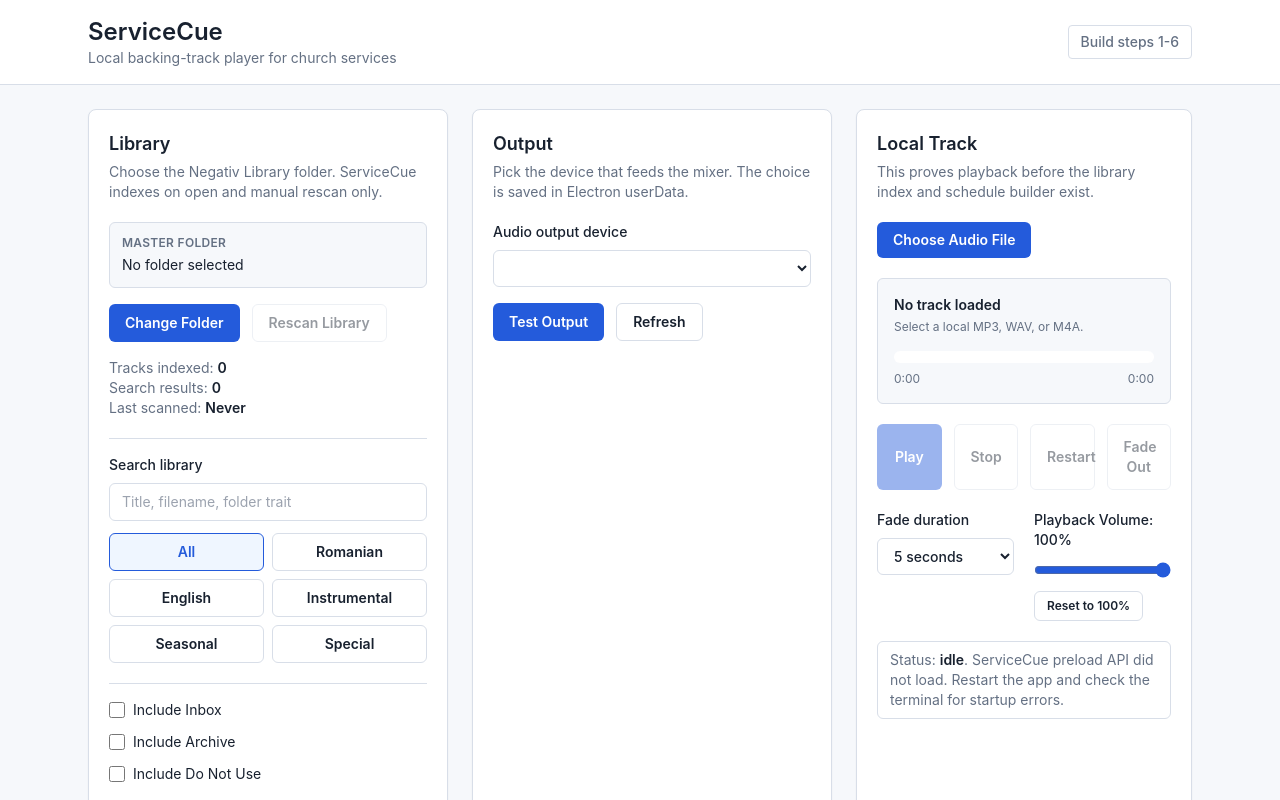
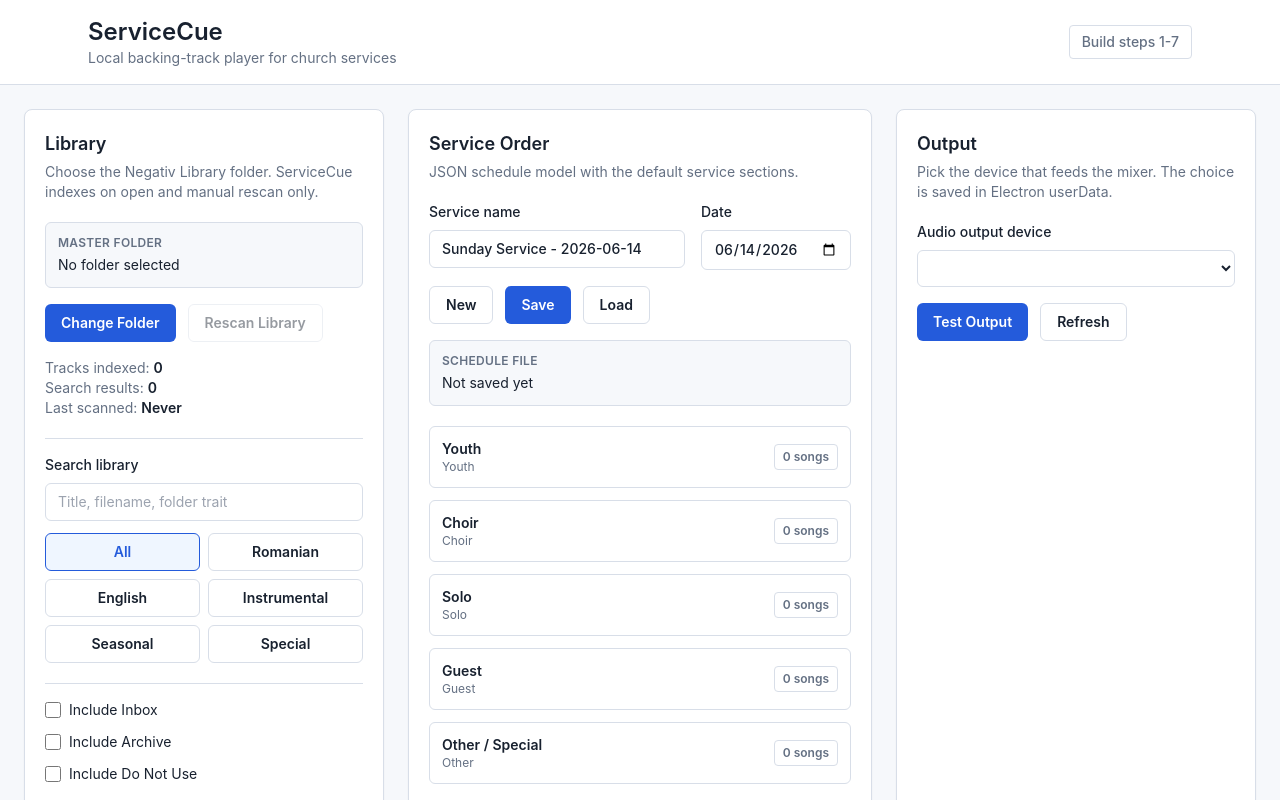
Before and after one commit to dpruteanu/servicecue, a React (Vite) app: page / in a window 1280 px wide. Shown: the top 800 px of the page. Built offline with nearby package versions, Linux system fonts and the light colour scheme.

Commit message:
Add service schedule JSON model

```diff
--- a/src/renderer/src/App.tsx
+++ b/src/renderer/src/App.tsx
@@ -9,9 +9,17 @@
 type AppSettings = Awaited<ReturnType<typeof window.serviceCue.readSettings>>;
 type LibraryIndex = Awaited<ReturnType<typeof window.serviceCue.readLibraryIndex>>;
 type LibraryTrack = LibraryIndex["tracks"][number];
+type ServiceSchedule = Parameters<typeof window.serviceCue.saveSchedule>[0];
 type FolderFilter = "All" | "Romanian" | "English" | "Instrumental" | "Seasonal" | "Special";
 
 const folderFilters: FolderFilter[] = ["All", "Romanian", "English", "Instrumental", "Seasonal", "Special"];
+const defaultScheduleSections: Array<{ name: string; type: ServiceSchedule["sections"][number]["type"] }> = [
+  { name: "Youth", type: "Youth" },
+  { name: "Choir", type: "Choir" },
+  { name: "Solo", type: "Solo" },
+  { name: "Guest", type: "Guest" },
+  { name: "Other / Special", type: "Other" },
+];
 
 function formatTime(seconds: number) {
   if (!Number.isFinite(seconds) || seconds <= 0) {
@@ -60,11 +68,37 @@
   }).format(new Date(value));
 }
 
+function todayDateString() {
+  return new Date().toISOString().slice(0, 10);
+}
+
+function createDefaultSchedule(): ServiceSchedule {
+  const now = new Date().toISOString();
+  const date = todayDateString();
+
+  return {
+    id: crypto.randomUUID(),
+    name: `Sunday Service - ${date}`,
+    date,
+    sections: defaultScheduleSections.map((section, index) => ({
+      id: crypto.randomUUID(),
+      name: section.name,
+      type: section.type,
+      sortOrder: index,
+      items: [],
+    })),
+    createdAt: now,
+    updatedAt: now,
+  };
+}
+
 export function App() {
   const playerRef = useRef<ServiceCueAudioPlayer | null>(null);
   const [settings, setSettings] = useState<AppSettings | null>(null);
   const [libraryIndex, setLibraryIndex] = useState<LibraryIndex>({ tracks: [] });
   const [isScanning, setIsScanning] = useState(false);
+  const [schedule, setSchedule] = useState<ServiceSchedule>(() => createDefaultSchedule());
+  const [scheduleFilePath, setScheduleFilePath] = useState<string | null>(null);
   const [searchQuery, setSearchQuery] = useState("");
   const [folderFilter, setFolderFilter] = useState<FolderFilter>("All");
   const [devices, setDevices] = useState<DeviceOption[]>([]);
@@ -253,6 +287,53 @@
     }
   }
 
+  function handleNewSchedule() {
+    setSchedule(createDefaultSchedule());
+    setScheduleFilePath(null);
+    setMessage("Created a new empty service order.");
+  }
+
+  function updateScheduleName(name: string) {
+    setSchedule((currentSchedule) => ({
+      ...currentSchedule,
+      name,
+      updatedAt: new Date().toISOString(),
+    }));
+  }
+
+  function updateScheduleDate(date: string) {
+    setSchedule((currentSchedule) => ({
+      ...currentSchedule,
+      date,
+      updatedAt: new Date().toISOString(),
+    }));
+  }
+
+  async function handleSaveSchedule() {
+    try {
+      const result = await window.serviceCue.saveSchedule(schedule);
+      setSchedule(result.schedule);
+      setScheduleFilePath(result.filePath);
+      setMessage(`Saved schedule to ${result.filePath}.`);
+    } catch (error) {
+      setMessage(error instanceof Error ? error.message : "Could not save the service schedule.");
+    }
+  }
+
+  async function handleLoadSchedule() {
+    try {
+      const result = await window.serviceCue.loadSchedule();
+
+      if (result) {
+        setSchedule(result.schedule);
+        setScheduleFilePath(result.filePath);
+        setMessage(`Loaded schedule from ${result.filePath}.`);
+      }
+    } catch (error) {
+      setMessage(error instanceof Error ? error.message : "Could not load the service schedule.");
+    }
+  }
+
   async function handlePickTrack() {
     const filePath = await window.serviceCue.pickAudioFile();
 
@@ -351,12 +432,12 @@
             <p className="text-sm text-cue-muted">Local backing-track player for church services</p>
           </div>
           <div className="rounded border border-cue-line px-3 py-1.5 text-sm font-medium text-cue-muted">
-            Build steps 1-6
+            Build steps 1-7
           </div>
         </div>
       </header>
 
-      <section className="mx-auto grid max-w-6xl gap-6 px-6 py-6 xl:grid-cols-[360px_360px_1fr]">
+      <section className="mx-auto grid max-w-7xl gap-6 px-6 py-6 xl:grid-cols-[360px_minmax(360px,1fr)_360px]">
         <div className="rounded-lg border border-cue-line bg-white p-5 shadow-sm">
           <h2 className="text-lg font-semibold">Library</h2>
           <p className="mt-1 text-sm text-cue-muted">
@@ -492,6 +573,82 @@
         </div>
 
         <div className="rounded-lg border border-cue-line bg-white p-5 shadow-sm">
+          <h2 className="text-lg font-semibold">Service Order</h2>
+          <p className="mt-1 text-sm text-cue-muted">
+            JSON schedule model with the default service sections.
+          </p>
+
+          <div className="mt-5 grid gap-4 sm:grid-cols-[1fr_150px]">
+            <label className="block text-sm font-medium">
+              Service name
+              <input
+                className="mt-2 w-full rounded-md border border-cue-line px-3 py-2 text-sm"
+                value={schedule.name}
+                onChange={(event) => updateScheduleName(event.target.value)}
+              />
+            </label>
+
+            <label className="block text-sm font-medium">
+              Date
+              <input
+                className="mt-2 w-full rounded-md border border-cue-line px-3 py-2 text-sm"
+                type="date"
+                value={schedule.date}
+                onChange={(event) => updateScheduleDate(event.target.value)}
+              />
+            </label>
+          </div>
+
+          <div className="mt-4 flex flex-wrap gap-3">
+            <button
+              className="rounded-md border border-cue-line px-4 py-2 text-sm font-semibold hover:bg-cue-panel"
+              type="button"
+              onClick={handleNewSchedule}
+            >
+              New
+            </button>
+            <button
+              className="rounded-md bg-cue-action px-4 py-2 text-sm font-semibold text-white hover:bg-cue-actionDark"
+              type="button"
+              onClick={() => void handleSaveSchedule()}
+            >
+              Save
+            </button>
+            <button
+              className="rounded-md border border-cue-line px-4 py-2 text-sm font-semibold hover:bg-cue-panel"
+              type="button"
+              onClick={() => void handleLoadSchedule()}
+            >
+              Load
+            </button>
+          </div>
+
+          <div className="mt-4 rounded-md border border-cue-line bg-cue-panel p-3">
+            <div className="text-xs font-semibold uppercase tracking-wide text-cue-muted">Schedule file</div>
+            <div className="mt-1 break-all text-sm">{scheduleFilePath ?? "Not saved yet"}</div>
+          </div>
+
+          <div className="mt-5 space-y-3">
+            {schedule.sections
+              .slice()
+              .sort((a, b) => a.sortOrder - b.sortOrder)
+              .map((section) => (
+                <div key={section.id} className="rounded-md border border-cue-line p-3">
+                  <div className="flex items-center justify-between gap-3">
+                    <div className="min-w-0">
+                      <div className="truncate text-sm font-semibold">{section.name}</div>
+                      <div className="text-xs text-cue-muted">{section.type}</div>
+                    </div>
+                    <div className="rounded border border-cue-line px-2 py-1 text-xs font-semibold text-cue-muted">
+                      {section.items.length} songs
+                    </div>
+                  </div>
+                </div>
+              ))}
+          </div>
+        </div>
+
+        <div className="rounded-lg border border-cue-line bg-white p-5 shadow-sm">
           <h2 className="text-lg font-semibold">Output</h2>
           <p className="mt-1 text-sm text-cue-muted">
             Pick the device that feeds the mixer. The choice is saved in Electron userData.
@@ -537,7 +694,7 @@
           </div>
         </div>
 
-        <div className="rounded-lg border border-cue-line bg-white p-5 shadow-sm">
+        <div className="rounded-lg border border-cue-line bg-white p-5 shadow-sm xl:col-span-2 xl:col-start-2">
           <h2 className="text-lg font-semibold">Local Track</h2>
           <p className="mt-1 text-sm text-cue-muted">
             This proves playback before the library index and schedule builder exist.
```
Also changed, not shown: src/main/index.ts (+87 -1 lines), src/preload/index.ts (+42 -0 lines).
